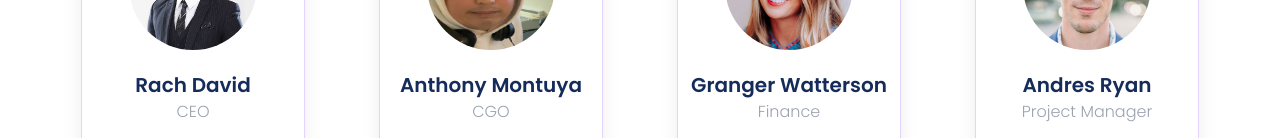
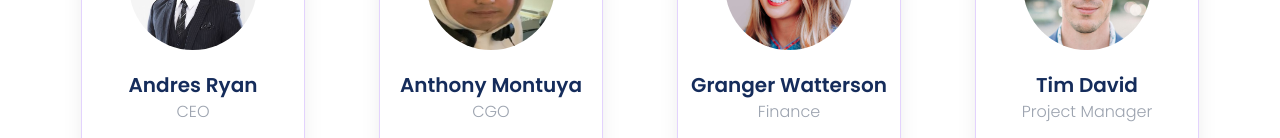
Before and after one commit to goldmaster631026/racs_studio_che, a React (Create React App) app: page /team in a window 1280 px wide. Shown: the part 814-952 px from the top of the page. Built offline with nearby package versions, Linux system fonts and the light colour scheme; no server answers.

Commit message:
Update member

```diff
--- a/src/json/landingPageData.js
+++ b/src/json/landingPageData.js
@@ -173,7 +173,7 @@ export const Testimonials = [
 
 export const TeamMembers = [
   {
-    name: 'Rach David',
+    name: 'Andres Ryan',
     position: 'CEO',
     imageUrl: CEO,
   },
@@ -188,7 +188,7 @@ export const TeamMembers = [
     imageUrl: Finance,
   },
   {
-    name: 'Andres Ryan',
+    name: 'Tim David',
     position: 'Project Manager',
     imageUrl: ProjectManager,
   },
@@ -213,7 +213,7 @@ export const TeamMembers = [
     imageUrl: Backend2,
   },
   // {
-  //   name: 'Bill Markinson',
+  //   name: 'Bille Markinson',
   //   position: 'Mobile Developer',
   //   imageUrl: Mobile1,
   // },
```
